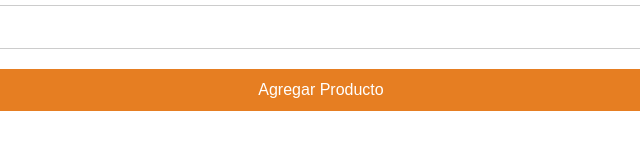
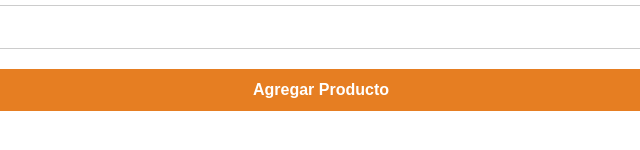
Before and after one commit to rodproAI/PanesHermanos, a plain HTML site: page agregar_producto.html in a window 1280 px wide. Shown: the part 432-582 px from the top of the page, 319-959 px from the left. Drawn offline with Linux system fonts and the light colour scheme; files that its build step writes are made by us from their sources; files whose address does not match are found by name.

Commit message:
style: define el cursor como pointer y el texto en negrita

```diff
--- a/estilos.css
+++ b/estilos.css
@@ -67,6 +67,8 @@ h1 {
     color: white;
     border: none;
     border-radius: 5px;
+    font-weight: bold;
+    cursor: pointer;
 }
 
 .btn-submit:hover {
```
